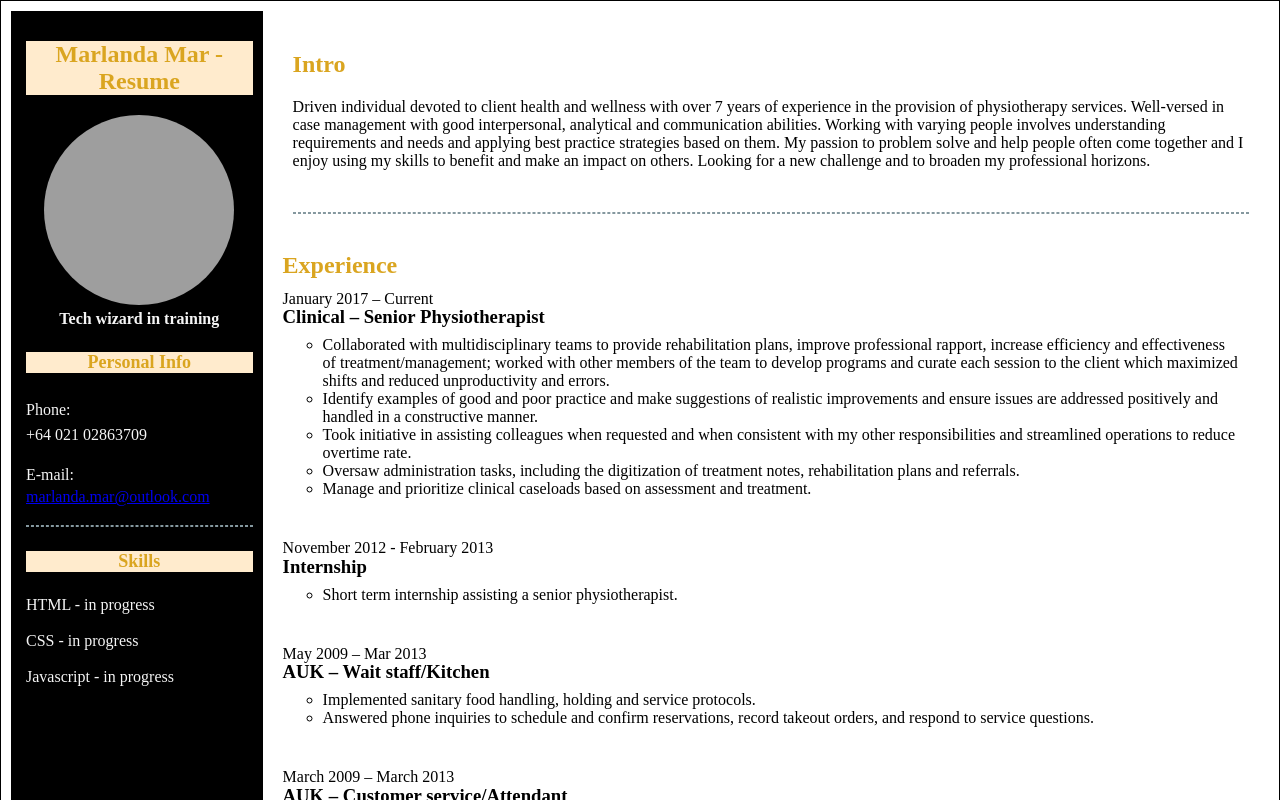
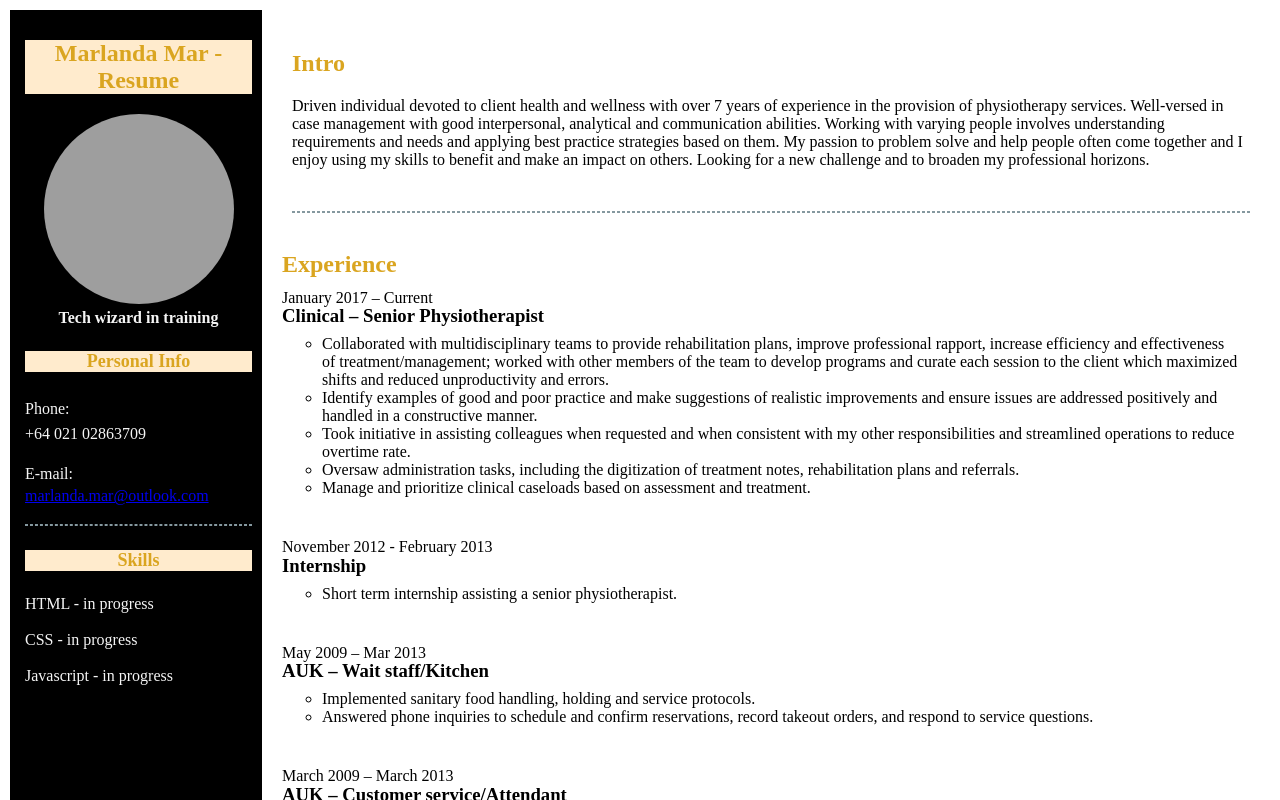
Before and after one commit to unishu/oct2022, a plain HTML site: page mod2/lab5.html in a window 1280 px wide. Shown: the top 800 px of the page. Drawn offline with Linux system fonts and the light colour scheme; grey boxes are pictures that could not be loaded.

Commit message:
mod2 labs

```diff
--- a/mod2/lab5.html
+++ b/mod2/lab5.html
@@ -10,11 +10,6 @@
         padding: 10px;
         color: white;
     }
-
-    body {
-        border: 1px solid black;
-    }
-
 
     img {
         margin-top: none;
```
